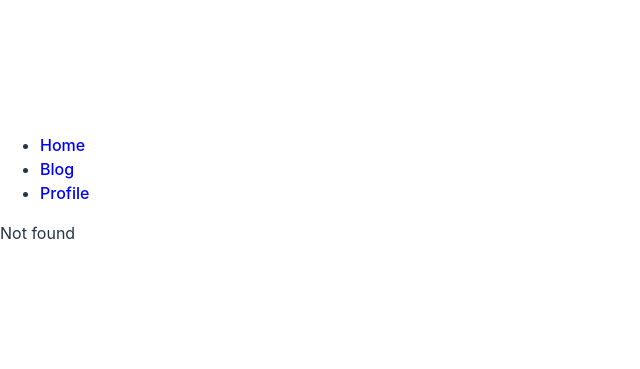
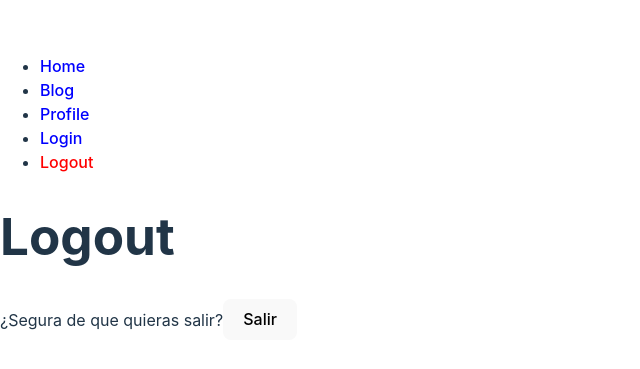
Before and after one commit to marigabirodcue/platzi-react-navegacion-con-react-router, a React (Vite) app: page /#/logout in a window 1280 px wide. Before the commit this address had no page. Shown: the part 211-580 px from the top of the page, without its empty margins (0-640 px from the left). Built offline with nearby package versions, Linux system fonts and the light colour scheme.

Commit message:
Implementando el login y el logout en TODO Machine app

```diff
--- a/src/App.jsx
+++ b/src/App.jsx
@@ -1,9 +1,12 @@
 import { HashRouter, Routes, Route } from 'react-router-dom';
 import { Menu } from './Menu';
+import { AuthProvider } from './auth'
 import { HomePage } from './HomePage';
 import { BlogPage } from './BlogPage';
 import { BlogPost } from './BlogPost';
 import { ProfilePage } from './ProfilePage';
+import { LoginPage } from './LoginPage';
+import { LogoutPage } from './LogoutPage';
 
 // /#/ -> Home
 // /#/blog
@@ -15,6 +18,7 @@
   return (
     <>
       <HashRouter>
+        <AuthProvider>
           <Menu />
 
           <Routes>
@@ -24,10 +28,13 @@
               <Route path=":slug" element={<BlogPost />} />
             </Route>
 
+            <Route path="/login" element={<LoginPage />} />
+            <Route path="/logout" element={<LogoutPage />} />
             <Route path="/profile" element={<ProfilePage />} />
 
             <Route path="*" element={<p>Not found</p>} />
           </Routes>
+        </AuthProvider>
       </HashRouter>
     </>
   );
--- /dev/null
+++ b/src/LoginPage.jsx
@@ -0,0 +1,30 @@
+import React from 'react';
+import { useAuth } from './auth';
+
+function LoginPage() {
+    const auth = useAuth();
+    const [username, setUsername] = React.useState('');
+
+    const login = (e) => {
+        e.preventDefault();
+        auth.login({ username });
+    };
+
+    return (
+        <>
+            <h1>Login</h1>
+
+            <form onSubmit={login}>
+                <label>Escribe tu nombre de usuario:</label>
+                <input
+                    value={username}
+                    onChange={e => setUsername(e.target.value)}
+                />
+
+                <button type="submit">Entrar</button>
+            </form>
+        </>
+    );
+}
+
+export { LoginPage };
--- /dev/null
+++ b/src/LogoutPage.jsx
@@ -0,0 +1,25 @@
+import React from 'react';
+import { useAuth } from './auth';
+
+function LogoutPage() {
+    const auth = useAuth();
+
+    const logout = (e) => {
+        e.preventDefault();
+        auth.logout();
+    };
+
+    return (
+        <>
+            <h1>Logout</h1>
+
+            <form onSubmit={logout}>
+                <label>¿Segura de que quieras salir?</label>
+
+                <button type="submit">Salir</button>
+            </form>
+        </>
+    );
+}
+
+export { LogoutPage };
--- a/src/Menu.jsx
+++ b/src/Menu.jsx
@@ -6,7 +6,7 @@
     <nav>
       <ul>
         {routes.map(route => (
-                    <li>
+          <li key={route.to}>
             <NavLink
               style={({ isActive }) => ({
                 color: isActive ? 'red' : 'blue',
@@ -17,41 +17,6 @@
             </NavLink>
           </li>
         ))}
-
-                {/* <li>
-          <Link to="/">Home</Link>
-        </li>
-        <li>
-          <Link to="/blog">Blog</Link>
-        </li>
-        <li>
-          <Link to="/profile">Profile</Link>
-        </li> */}
-
-                {/* <li>
-          <NavLink
-            style={({ isActive }) => ({
-              color: isActive ? 'red' : 'blue',
-            })}
-            to="/"
-          >Home</NavLink>
-        </li>
-        <li>
-          <NavLink
-            style={({ isActive }) => ({
-              color: isActive ? 'red' : 'blue',
-            })}
-            to="/blog"
-          >Blog</NavLink>
-        </li>
-        <li>
-          <NavLink
-            style={({ isActive }) => ({
-              color: isActive ? 'red' : 'blue',
-            })}
-            to="/profile"
-          >Profile</NavLink>
-        </li> */}
       </ul>
     </nav>
   );
@@ -70,5 +35,13 @@
   to: '/profile',
   text: 'Profile',
 });
+routes.push({
+  to: '/login',
+  text: 'Login',
+});
+routes.push({
+  to: '/logout',
+  text: 'Logout',
+});
 
 export { Menu };
--- a/src/ProfilePage.jsx
+++ b/src/ProfilePage.jsx
@@ -1,9 +1,14 @@
-// eslint-disable-next-line no-unused-vars
 import React from 'react';
+import { useAuth } from './auth';
 
 function ProfilePage() {
+    const auth = useAuth();
+
     return (
-        <h1>ProfilePage</h1>
+        <>
+            <h1>Perfil</h1>
+            <p>Welcome, {auth.user.username}</p>
+        </>
     );
 }
 
--- /dev/null
+++ b/src/auth.jsx
@@ -0,0 +1,37 @@
+import React, { useContext } from 'react';
+import { useNavigate } from 'react-router-dom';
+
+const AuthContext = React.createContext();
+
+function AuthProvider({ children }) {
+    const navigate = useNavigate();
+    const [user, setUser] = React.useState(null);
+
+    const login = ({ username }) => {
+        setUser({ username });
+        navigate('/profile');
+    };
+
+    const logout = () => {
+        setUser(null);
+        navigate('/');
+    };
+
+    const auth = { user, login, logout };
+
+    return (
+        <AuthContext.Provider value={auth}>
+            {children}
+        </AuthContext.Provider>
+    );
+}
+
+function useAuth() {
+    const auth = React.useContext(AuthContext);
+    return auth;
+}
+
+export {
+    AuthProvider,
+    useAuth,
+};
```
Lines whose indentation alone changed are shown as unchanged.
